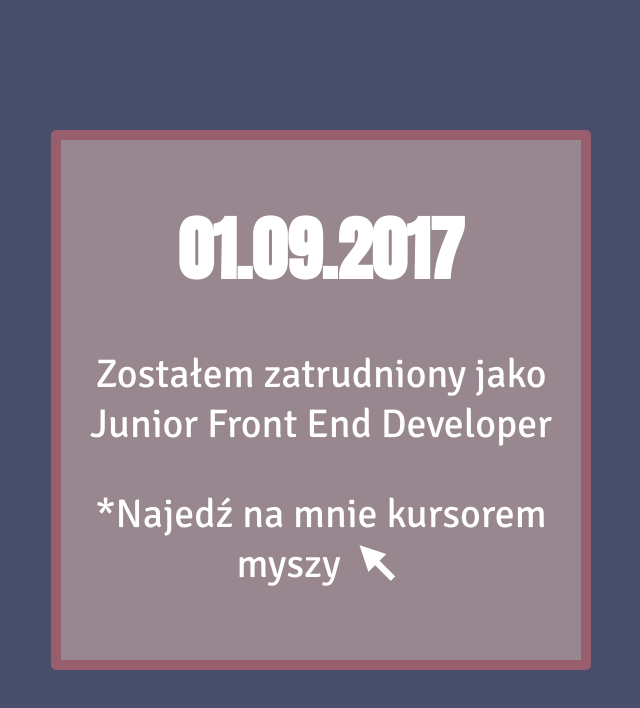
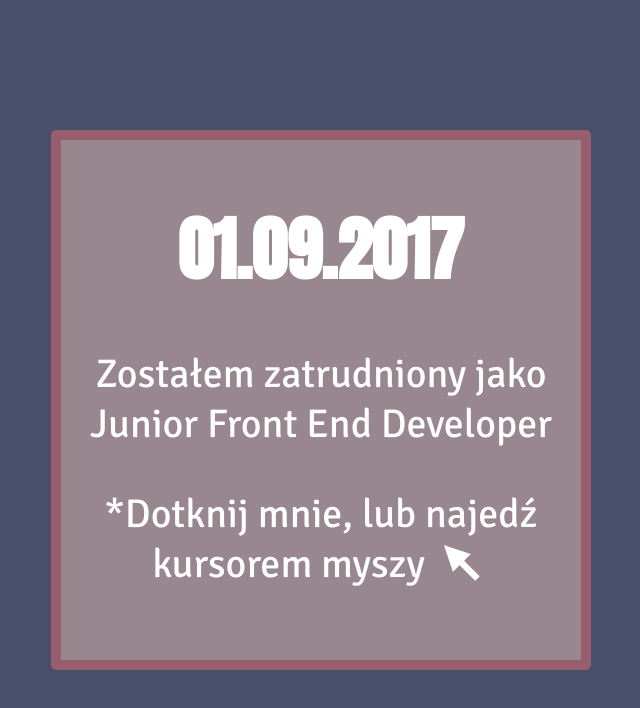
Before and after one commit to Citrix94/Introduction-to-Freelancing---CodersTrust, a plain HTML site: page index.html in a window 1280 px wide. Shown: the whole page, without its empty margins (319-959 px from the left). Drawn offline with Linux system fonts and the light colour scheme.

Commit message:
Update index.html

```diff
--- a/index.html
+++ b/index.html
@@ -11,7 +11,7 @@
 		<div class="container">
 				<h1>01.09.2017</h1>
 				<p>Zostałem zatrudniony jako Junior Front End Developer</p>
-				<p>*Najedź na mnie kursorem myszy <i class="demo-icon icon-cursor"></i></p>
+				<p>*Dotknij mnie, lub najedź kursorem myszy <i class="demo-icon icon-cursor"></i></p>
 		</div>
 	</body>
 </html>
```
